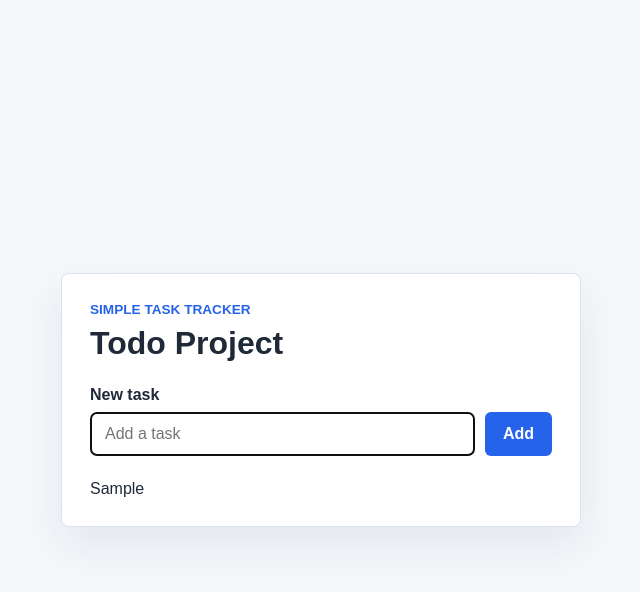
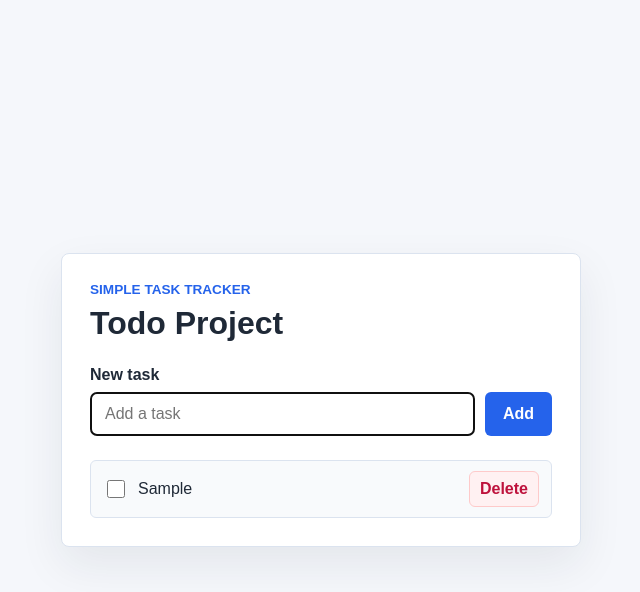
Before and after one commit to BUSISWABILIBILI/todo-list, a plain HTML site: page index.html in a window 1280 px wide. Both pictures are taken after typing "Sample" into the empty fields and a click on the button "Add". Shown: the whole page, without its empty margins (319-959 px from the left). Drawn offline with Linux system fonts and the light colour scheme.

Commit message:
Add complete and delete controls to todo items

```diff
--- a/script.js
+++ b/script.js
@@ -11,10 +11,41 @@ todoForm.addEventListener("submit", (event) => {
     return;
   }
 
-  const item = document.createElement("li");
-  item.textContent = task;
+  const item = createTodoItem(task);
   todoList.append(item);
 
   todoInput.value = "";
   todoInput.focus();
 });
+
+function createTodoItem(task) {
+  const item = document.createElement("li");
+  item.className = "todo-item";
+
+  const label = document.createElement("label");
+  label.className = "todo-check";
+
+  const checkbox = document.createElement("input");
+  checkbox.type = "checkbox";
+
+  const text = document.createElement("span");
+  text.textContent = task;
+
+  const deleteButton = document.createElement("button");
+  deleteButton.className = "delete-button";
+  deleteButton.type = "button";
+  deleteButton.textContent = "Delete";
+
+  checkbox.addEventListener("change", () => {
+    item.classList.toggle("is-complete", checkbox.checked);
+  });
+
+  deleteButton.addEventListener("click", () => {
+    item.remove();
+  });
+
+  label.append(checkbox, text);
+  item.append(label, deleteButton);
+
+  return item;
+}
--- a/styles.css
+++ b/styles.css
@@ -93,6 +93,58 @@ h1 {
   list-style: none;
   margin: 24px 0 0;
   padding: 0;
+  display: grid;
+  gap: 10px;
+}
+
+.todo-item {
+  display: grid;
+  grid-template-columns: 1fr auto;
+  align-items: center;
+  gap: 12px;
+  min-height: 48px;
+  border: 1px solid #dbe3ef;
+  border-radius: 6px;
+  padding: 10px 12px;
+  background: #f8fafc;
+}
+
+.todo-check {
+  display: flex;
+  align-items: center;
+  gap: 10px;
+  min-width: 0;
+  cursor: pointer;
+}
+
+.todo-check input {
+  width: 18px;
+  height: 18px;
+  flex: 0 0 auto;
+  cursor: pointer;
+}
+
+.todo-check span {
+  overflow-wrap: anywhere;
+}
+
+.todo-item.is-complete .todo-check span {
+  color: #64748b;
+  text-decoration: line-through;
+}
+
+.delete-button {
+  border: 1px solid #fecaca;
+  border-radius: 6px;
+  padding: 8px 10px;
+  background: #fff1f2;
+  color: #be123c;
+  font-weight: 700;
+  cursor: pointer;
+}
+
+.delete-button:hover {
+  background: #ffe4e6;
 }
 
 @media (max-width: 420px) {
@@ -103,4 +155,9 @@ h1 {
   .todo-entry {
     grid-template-columns: 1fr;
   }
+
+  .todo-item {
+    grid-template-columns: 1fr;
+    align-items: stretch;
+  }
 }
```
Also changed, not shown: README.md.
